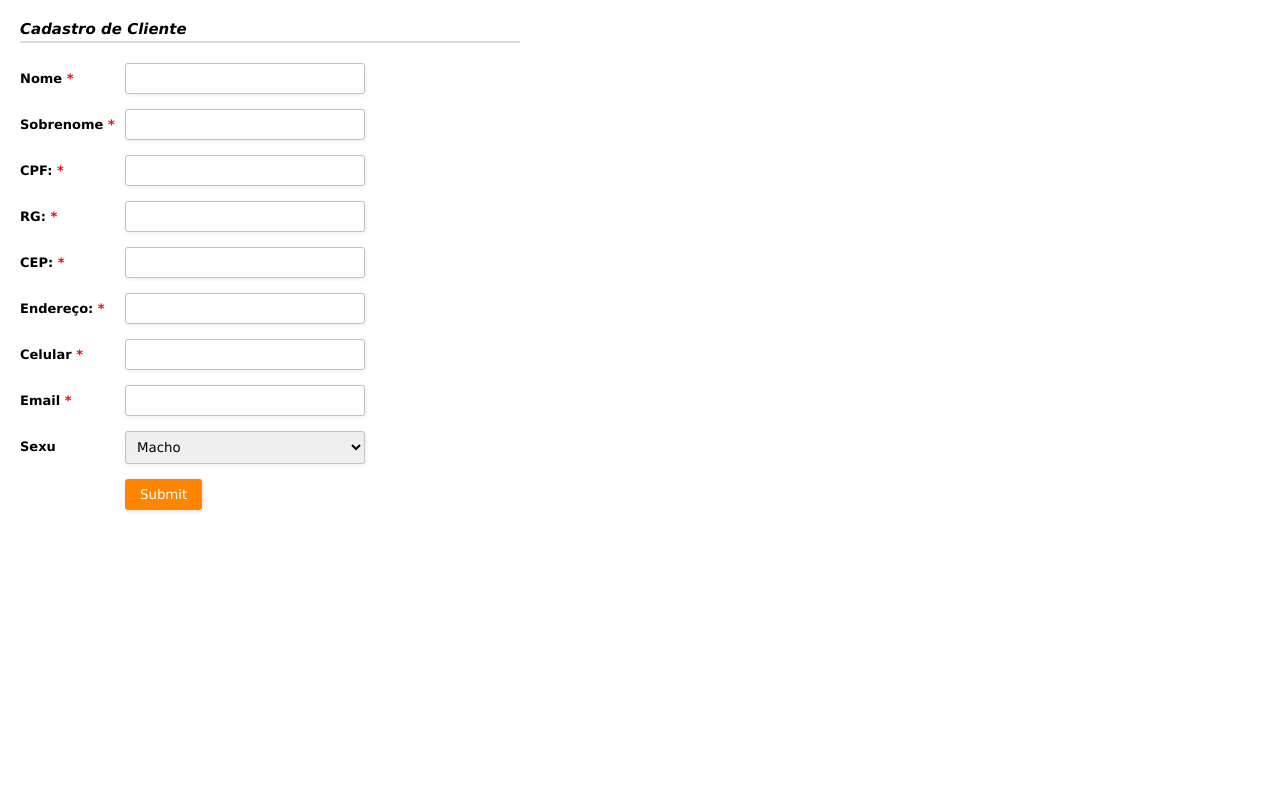
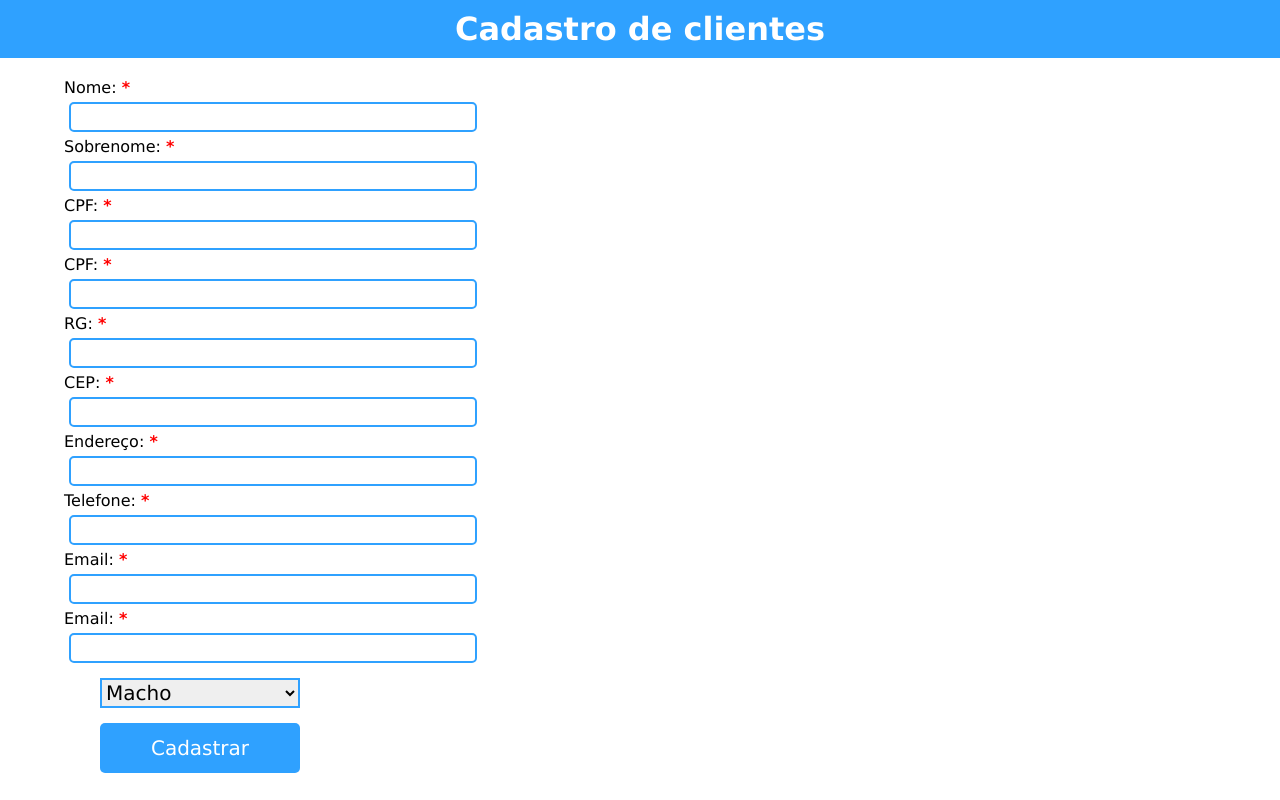
Before and after one commit to Thomas-DEV7/SistemaComercialPHP, a PHP site: page /forms/cadcliente.php in a window 1280 px wide. Run offline with PHP 8.4, Linux system fonts and the light colour scheme.

Commit message:
mexendo no design

```diff
--- a/assets/css/style.css
+++ b/assets/css/style.css
@@ -1,80 +1,72 @@
-
-.form-style-2{
-	max-width: 500px;
-	padding: 20px 12px 10px 20px;
-	font: 13px Arial, Helvetica, sans-serif;
+/* CSS */
+*{
+	margin: 0;
+	font-family: Verdana, Geneva, Tahoma, sans-serif;
 }
-.form-style-2-heading{
-	font-weight: bold;
-	font-style: italic;
-	border-bottom: 2px solid #ddd;
-	margin-bottom: 20px;
-	font-size: 15px;
-	padding-bottom: 3px;
+body{
+	/* background-color: black; */
 }
-.form-style-2 label{
-	display: block;
-	margin: 0px 0px 15px 0px;
-}
-.form-style-2 label > span{
-	width: 100px;
-	font-weight: bold;
-	float: left;
-	padding-top: 8px;
-	padding-right: 5px;
-}
-.form-style-2 span.required{
-	color:red;
-}
-.form-style-2 .tel-number-field{
-	width: 40px;
+header{
 	text-align: center;
 }
-.form-style-2 input.input-field, .form-style-2 .select-field{
-	width: 48%;
+header h1{
+	text-align: center;
+	background-color: #2fa1ff;
+	padding: 10px;
+	margin-bottom: 20px;
+	color: #fff;
+	/* color: #fff; */
 }
-.form-style-2 input.input-field,
-.form-style-2 .tel-number-field,
-.form-style-2 .textarea-field,
- .form-style-2 .select-field{
-	box-sizing: border-box;
-	-webkit-box-sizing: border-box;
-	-moz-box-sizing: border-box;
-	border: 1px solid #C2C2C2;
-	box-shadow: 1px 1px 4px #EBEBEB;
-	-moz-box-shadow: 1px 1px 4px #EBEBEB;
-	-webkit-box-shadow: 1px 1px 4px #EBEBEB;
-	border-radius: 3px;
-	-webkit-border-radius: 3px;
-	-moz-border-radius: 3px;
-	padding: 7px;
-	outline: none;
+
+.container{
+	justify-content: center;
+	align-items: center;
+	display: flex;
+	flex-direction: column;
 }
-.form-style-2 .input-field:focus,
-.form-style-2 .tel-number-field:focus,
-.form-style-2 .textarea-field:focus,
-.form-style-2 .select-field:focus{
-	border: 1px solid #0C0;
+.linha{
+	width: 90%;
 }
-.form-style-2 .textarea-field{
-	height:100px;
-	width: 55%;
+.linha input{
+	width: 400px;
+	margin: 5px;
+	font-size: 20px;
+	border: 2px solid #2fa1ff;
+	/* background-color: rgb(173, 173, 173); */
+	border-radius: 5px;
 }
-.form-style-2 input[type=submit],
-.form-style-2 input[type=button]{
+.linha input:hover{
+	border: 2px solid #ff5252;
+}
+
+.linha p{
+	text-align: left;
+
+	/* color: #fff;	 */
+}
+strong{
+	color: red;
+}
+.linha select{
+	font-size: 25px;
+}
+
+.linha select{
+	width: 200px;
+	font-size: 20px;
+	border: 2px #2fa1ff solid;
+	margin: 10px;
+	margin-left: 100px;
+}
+.linha input#btn{
+	background-color: #2fa1ff;
+	color: #fff;
+	width: 200px;
+	height: 50px;
 	border: none;
-	padding: 8px 15px 8px 15px;
-	background: #FF8500;
-	color: #fff;
-	box-shadow: 1px 1px 4px #DADADA;
-	-moz-box-shadow: 1px 1px 4px #DADADA;
-	-webkit-box-shadow: 1px 1px 4px #DADADA;
-	border-radius: 3px;
-	-webkit-border-radius: 3px;
-	-moz-border-radius: 3px;
+	margin-left: 100px;
 }
-.form-style-2 input[type=submit]:hover,
-.form-style-2 input[type=button]:hover{
-	background: #EA7B00;
-	color: #fff;
+.linha input#btn:hover{
+	background-color: #ff5252;
+	padding: 20px;
 }
--- a/forms/cadcliente.php
+++ b/forms/cadcliente.php
@@ -1,70 +1,79 @@
 <!DOCTYPE html>
 <html lang="pt-br">
+
 <head>
     <meta charset="UTF-8">
     <meta http-equiv="X-UA-Compatible" content="IE=edge">
     <meta name="viewport" content="width=device-width, initial-scale=1.0">
     <link rel="stylesheet" href="../assets/css/style.css">
     <title>CADASTRO CLIENTE</title>
-    <style>
-      *{
-        margin: 0;
-        font-family: Verdana, Geneva, Tahoma, sans-serif;
-      }
-    </style>
+
 </head>
 <body>
-    <div class="form-style-2">
-        <div class="form-style-2-heading">Cadastro de Cliente</div>
+    <header>
+        <h1>Cadastro de clientes</h1>
+    </header>
     <form action="" method="post">
-                <label for="field1">
-                    <span>Nome <span class="required">*</span></span>
-                    <input type="text" class="input-field" name="nome" value=""/>
-                </label>
-                <label for="field1">
-                    <span>Sobrenome <span class="required">*</span></span>
-                    <input type="text" class="input-field" name="sobrenome" value=""/>
-                </label><label for="field1">
-                    <span>CPF: <span class="required">*</span></span>
-                    <input type="number" class="input-field" name="cpf" maxlength="11" value=""/>
-                </label>
-                </label><label for="field1">
-                    <span>RG: <span class="required">*</span></span>
-                    <input type="number" class="input-field" name="rg" maxlength="11" value=""/>
-                </label>
-                <label for="field1">
-                    <span>CEP: <span class="required">*</span></span>
-                    <input type="number" class="input-field" name="cep" maxlength="8"  value=""/>
-                </label>
-                <label for="field1">
-                    <span>Endereço: <span class="required">*</span></span>
-                    <input type="text" class="input-field" name="endereco"  value=""/>
-                </label>
-                <label for="field1">
-                    <span>Celular <span class="required">*</span></span>
-                    <input type="text" class="input-field" name="tel" value=""/>
-                </label>
+        <div class="container">
+            <div class="linha">
+                <p>Nome: <strong>*</strong></p>
+                <input type="text" name="nome" value="" />
 
-                <label for="field2"><span>Email <span class="required">*</span></span>
-                    <input type="text" class="input-field" name="email" value="" />
-                </label>
-                <label for="field4"><span>Sexu</span>
+            </div>
+            <div class="linha">
+                <p>Sobrenome: <strong>*</strong></p>
+                <input type="text" name="sobrenome" value="" />
+            </div>
+            <div class="linha">
+                <p>CPF: <strong>*</strong></p>
+                <input type="number" name="cpf" maxlength="11" value="" />
+            </div>
+            <div class="linha">
+                <p>CPF: <strong>*</strong></p>
+                <input type="number" name="cpf" maxlength="11" value="" />
+            </div>
+            <div class="linha">
+                <p>RG: <strong>*</strong></p>
+                <input type="number" name="rg" maxlength="11" value="" />
+            </div>
+            <div class="linha">
+                <p>CEP: <strong>*</strong></p>
+                <input type="number" name="cep" maxlength="8" value="" />
+            </div>
+            <div class="linha">
+                <p>Endereço: <strong>*</strong></p>
+                <input type="text" name="endereco" value="" />
+            </div>
+            <div class="linha">
+                <p>Telefone: <strong>*</strong></p>
+                <input type="text" name="tel" value="" />
+            </div>
+            <div class="linha">
+                <p>Email: <strong>*</strong></p>
+                <input type="text" name="email" value="" />
+            </div>
+            <div class="linha">
+                <p>Email: <strong>*</strong></p>
+                <input type="text" name="email" value="" />
+            </div>
+        </div>
+        <div class="linha">
         <select name="sexo" class="select-field">
             <option value="M">Macho</option>
             <option value="F">Femêa</option>
         </select>
-                </label>
+        </div>
+        <div class="linha">
+            <input type="submit" value="Cadastrar" id="btn"/>
+        </div>
 
-                <label>
-                    <span> </span>
-                    <input type="submit" value="Submit" />
-                </label>
+
+
     </form>
     </div>
     <?php
 
-    if(!empty($_POST))
-    {
+    if (!empty($_POST)) {
         $nome = $_POST['nome'];
         $sobrenome = $_POST['sobrenome'];
         $cpf = $_POST['cpf'];
@@ -95,8 +104,7 @@
             $stmt->execute();
 
             echo "<script>alert('Cadastrado com Sucesso');</script>";
-
-          } catch(PDOException $e) {
+        } catch (PDOException $e) {
             echo "Erro ao cadastrar: " . $e->getMessage();
         }
         $connection = null;
```
Lines whose indentation alone changed are shown as unchanged.
